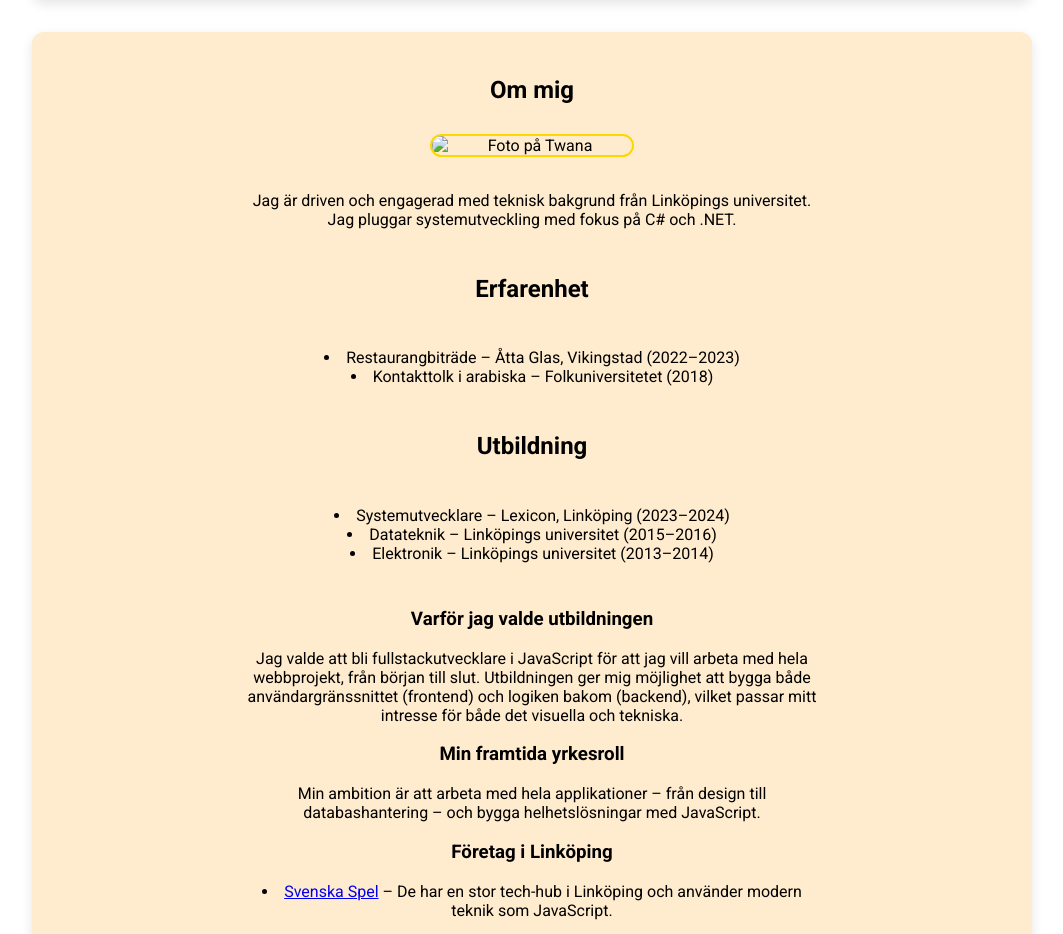
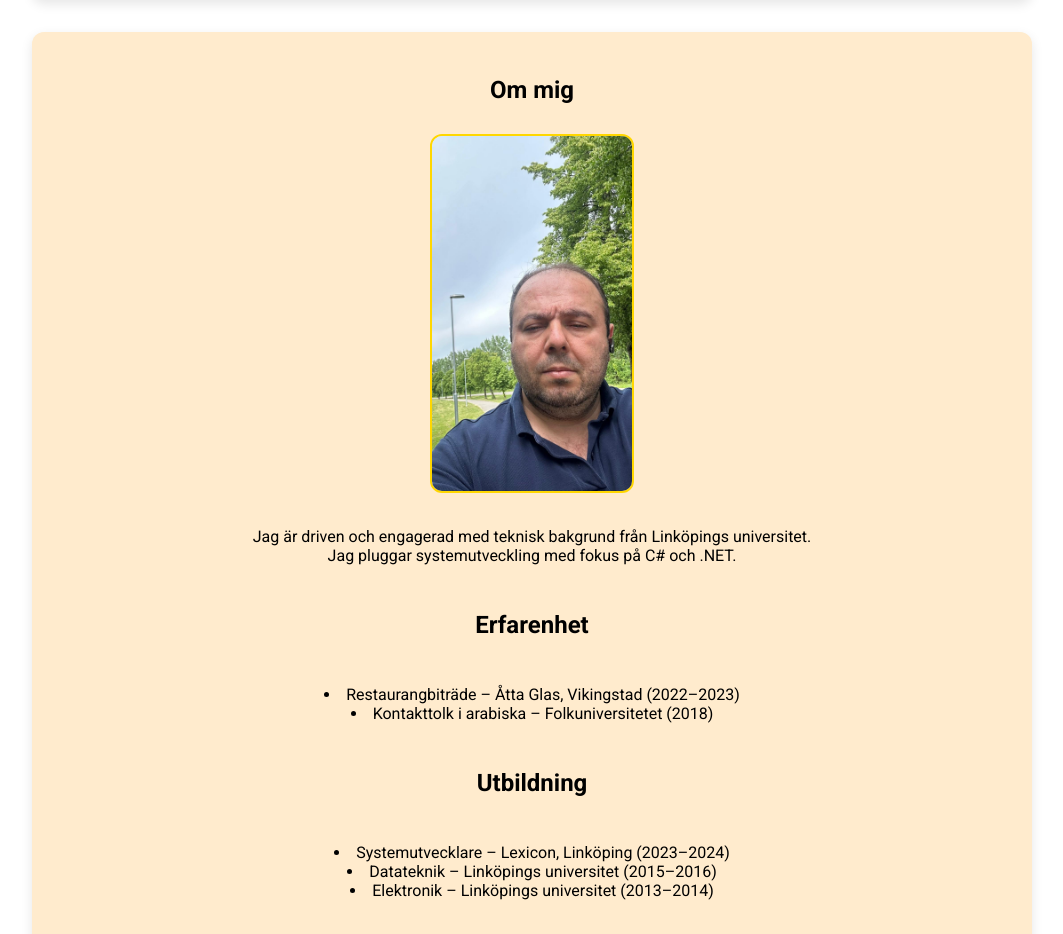
Before and after one commit to ollewarne/hackathon-gripen, a plain HTML site: page index.html in a window 1280 px wide. Shown: the part 2980-3914 px from the top of the page, without its empty margins (108-1171 px from the left). Drawn offline with Linux system fonts and the light colour scheme.

Commit message:
fixa twana

```diff
--- a/index.html
+++ b/index.html
@@ -97,7 +97,7 @@
 
 
         <h2>Om mig</h2>
-        <img src="GetAttachmentThumbnail.jpg" alt="Foto på Twana" class="profilbild">
+        <img src="image/GetAttachmentThumbnail.jpg" alt="Foto på Twana" class="profilbild">
 
         <p>Jag är driven och engagerad med teknisk bakgrund från Linköpings universitet. Jag pluggar systemutveckling med fokus på C# och .NET.</p>
 
```
